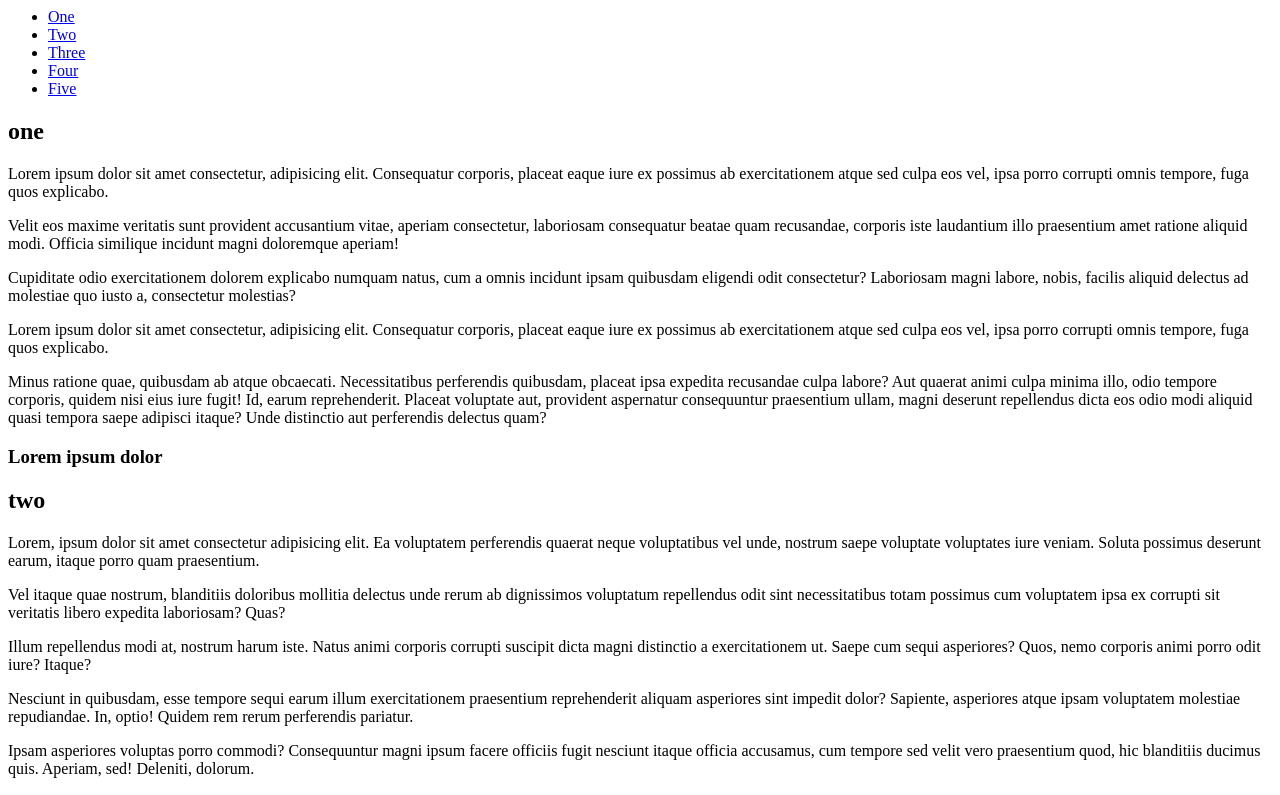
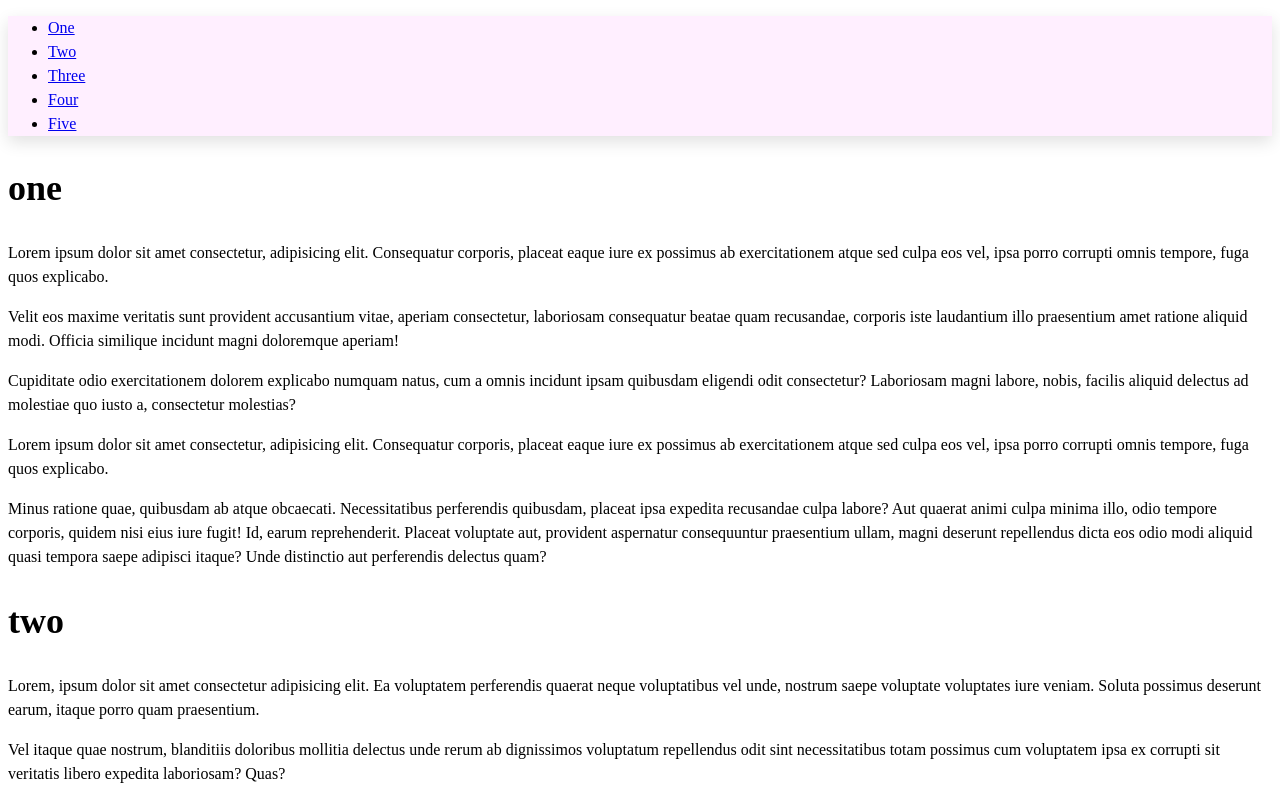
Before and after one commit to byronskout/nav, a plain HTML site: page index.html in a window 1280 px wide. Shown: the top 795 px of the page. Drawn offline with Linux system fonts and the light colour scheme.

Commit message:
Created styles for index.html

```diff
--- /dev/null
+++ b/index.css
@@ -0,0 +1,34 @@
+* {
+	box-sizing: border-box;
+}
+
+html {
+	--scroll-behavior: smooth;
+	scroll-behavior: var(--scroll-behavior);
+}
+@media (prefers-reduced-motion: reduce) {
+	html {
+		--scroll-behavior: auto;
+	}
+}
+
+body {
+	font-family: var(--font-family);
+	line-height: 1.5;
+}
+
+h2 {
+	font-weight: bold;
+	font-size: 2.25rem;
+	line-height: 1.25;
+}
+
+.nav-sections {
+  position: -webkit-sticky;
+  position: sticky;
+  top: 0;
+  width: 100%;
+  background-color: #fefe;
+  box-shadow: 0px 6px 16px rgba(0, 0, 0, 0.12);
+  z-index: 100;
+}
--- a/index.html
+++ b/index.html
@@ -1,3 +1,15 @@
+<!doctype html>
+
+<html lang="en">
+<head>
+  <meta charset="utf-8">
+
+  <title></title>
+
+  <link rel="stylesheet" href="./index.css">
+</head>
+
+<body>
     <div id="page" class="page">
         <nav class="nav-sections">
           <ul class="menu">
@@ -18,7 +30,6 @@
             <p>Cupiditate odio exercitationem dolorem explicabo numquam natus, cum a omnis incidunt ipsam quibusdam eligendi odit consectetur? Laboriosam magni labore, nobis, facilis aliquid delectus ad molestiae quo iusto a, consectetur molestias?</p>
             Lorem ipsum dolor sit amet consectetur, adipisicing elit. Consequatur corporis, placeat eaque iure ex possimus ab exercitationem atque sed culpa eos vel, ipsa porro corrupti omnis tempore, fuga quos explicabo.
             <p>Minus ratione quae, quibusdam ab atque obcaecati. Necessitatibus perferendis quibusdam, placeat ipsa expedita recusandae culpa labore? Aut quaerat animi culpa minima illo, odio tempore corporis, quidem nisi eius iure fugit! Id, earum reprehenderit. Placeat voluptate aut, provident aspernatur consequuntur praesentium ullam, magni deserunt repellendus dicta eos odio modi aliquid quasi tempora saepe adipisci itaque? Unde distinctio aut perferendis delectus quam?</p>
-        <h3>Lorem ipsum dolor</h3>
           </section>
           <section class="page-section">
             <h2 class="section-title" id="two">two</h2>
@@ -52,3 +63,5 @@
           </section>
         </main>
         </div>
+</body>
+</html>
```
Lines whose indentation alone changed are shown as unchanged.
